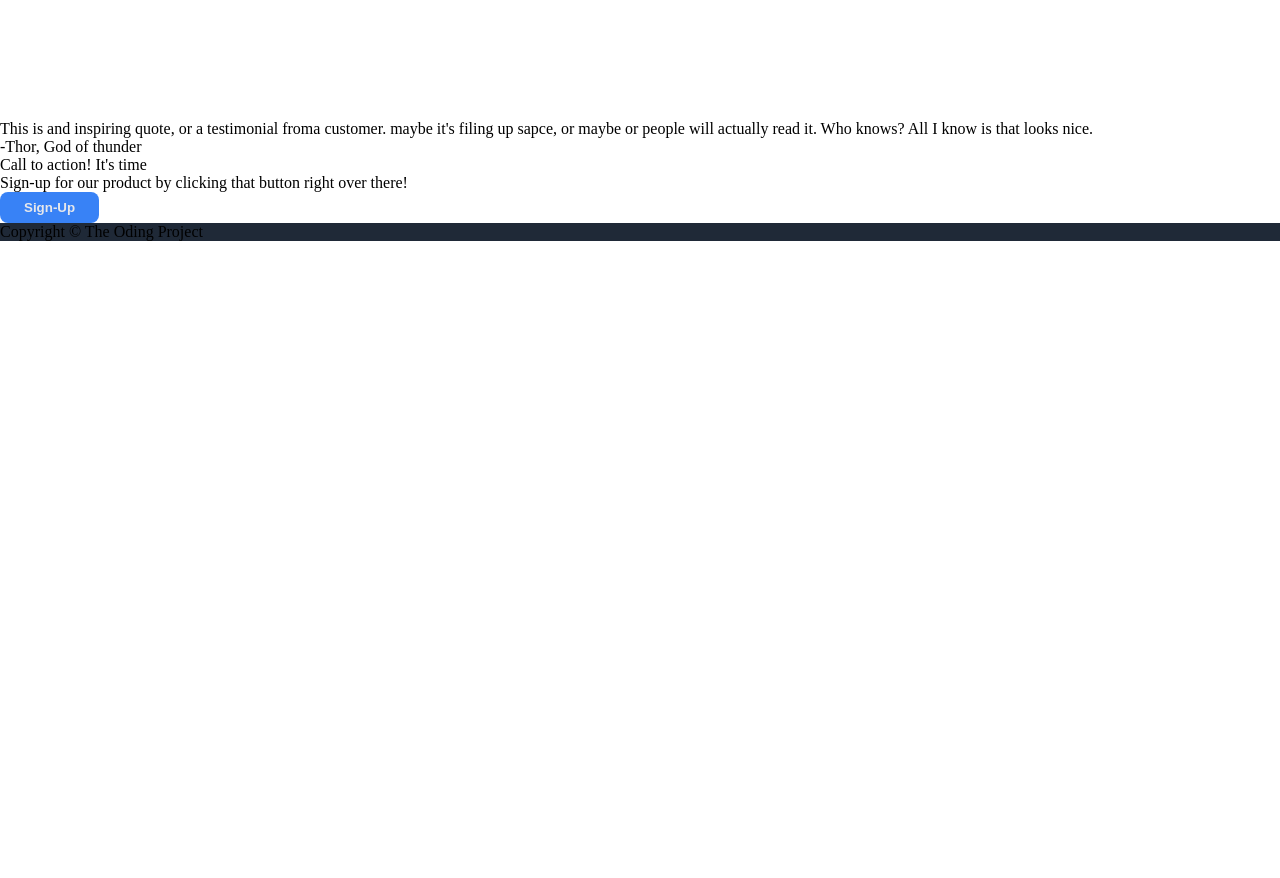
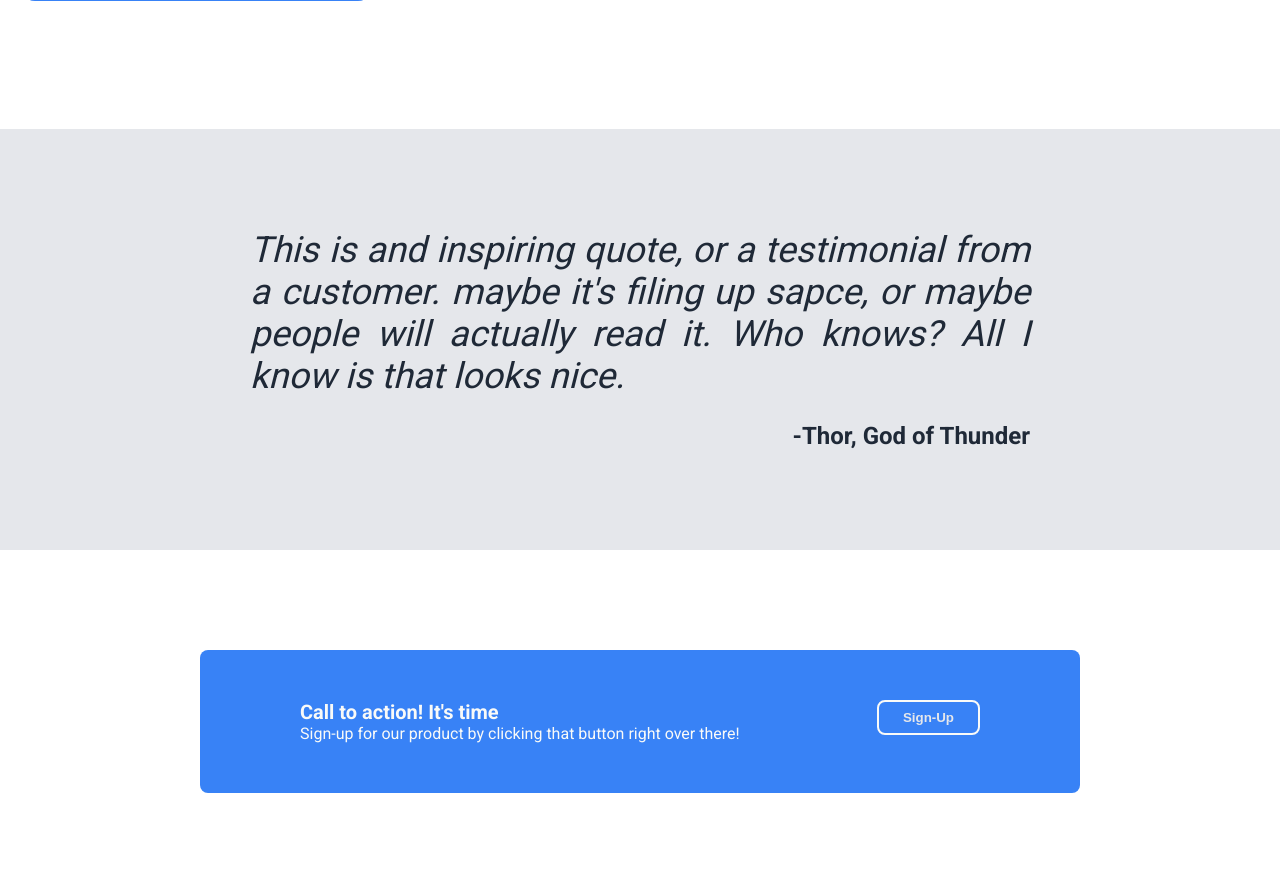
Before and after one commit to noxx896/landing_page, a plain HTML site: page index.html in a window 1280 px wide. Shown: the part 696-1574 px from the top of the page. Before the commit the page ends 937 px from the top, so only its background shows below. Drawn offline with Linux system fonts and the light colour scheme.

Commit message:
Almost finished

```diff
--- a/index.html
+++ b/index.html
@@ -81,13 +81,13 @@
 
     <div class="cont2">
       <div class="quote">
-        This is and inspiring quote, or a testimonial froma customer.
-        maybe it's filing up sapce, or maybe or people will actually
+        This is and inspiring quote, or a testimonial from a customer.
+        maybe it's filing up sapce, or maybe people will actually
         read it. Who knows? All I know is that looks nice.
       </div>
 
       <div class="author-quote">
-        -Thor, God of thunder
+        -Thor, God of Thunder
       </div>
 
     </div>
@@ -105,14 +105,14 @@
           </div>
         </div>
 
-        <div class="buttons">
-          <button>Sign-Up</button>
+        <div class="button2">
+          <button class = "btn">Sign-Up</button>
         </div>
       </div>
     </div>
 
     <div class="footer">
-      Copyright © The Oding Project
+      Copyright © The Oding Project 2022
     </div>
 
   </body>
--- a/style.css
+++ b/style.css
@@ -1,6 +1,10 @@
 /* style css */
+
+@import url('https://fonts.googleapis.com/css2?family=Roboto:wght@400;700&display=swap');
+
 body {
   margin: 0;
+  font-family: Roboto, sans-serif;
 }
 
 .kun {
@@ -61,6 +65,7 @@ body {
   padding-bottom: 32px;
   text-align: center;
 }
+
 .subtexts {
   display: flex;
   justify-content: space-around;
@@ -70,12 +75,61 @@ body {
 
 .subtext {
   display: flex;
+  border: solid 0.25em #3882f6;
+  border-radius: 1em;
+}
+
+.cont2 {
+  background-color: #e5e7eb;
+  padding-left: 250px;
+  padding-right: 250px;
+  padding-top: 100px;
+  padding-bottom: 100px;
+  display: flex;
+  flex-direction: column;
+}
+
+.quote {
+  color: #1f2937;
+  font-size: 36px;
+  font-style: italic;
+  font-weight:lighter;
+  text-align: justify;
+}
+
+.author-quote {
+  font-size: 24px;
+  font-weight: bold;
+  color: #1f2937;
+  padding-top: 25px;
+  text-align: right;
+}
+
+.cont3 {
+  padding: 100px 200px;
+}
+
+.action {
+  background-color: #3882f6;
+  color: #f9faf8;
+  padding: 50px 100px;
+  display: flex;
+  justify-content: space-between;
+  border-radius: 8px;
+}
+
+.call {
+  font-size: 20px;
+  font-weight: bold;
 }
 
 
 
 .footer {
   background-color: #1f2937;
+  color: #f9faf8;
+  padding: 32px;
+  text-align: center;
 }
 
 img {
@@ -95,6 +149,10 @@ button {
   border-radius: 8px;
 }
 
+.btn {
+  border: 2px solid #f9faf8;
+}
+
 ul {
   display: flex;
   list-style-type: none;
```
